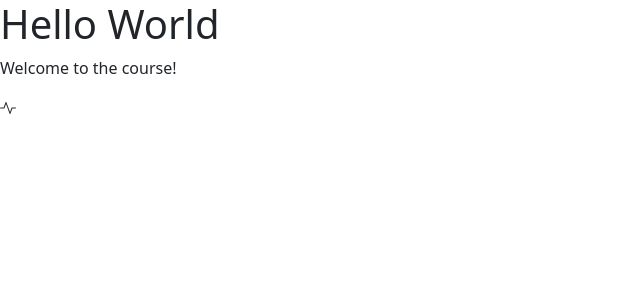
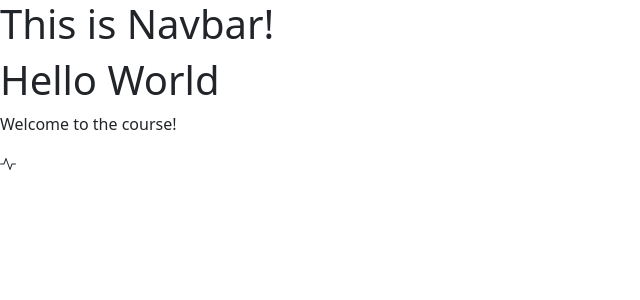
Before and after one commit to SaxenaNikhil/react-shop, a React (Create React App) app: page / in a window 1280 px wide. Shown: the top 300 px of the page, without its empty margins (0-640 px from the left). Built offline with nearby package versions, Linux system fonts and the light colour scheme.

Commit message:
Creating Navbar component

```diff
--- a/src/App.jsx
+++ b/src/App.jsx
@@ -1,6 +1,9 @@
+import Navbar from "./components/Navbar";
+
 export default function App() {
   return (
     <>
+      <Navbar/>
       <h1>Hello World</h1>
       <p>Welcome to the course!</p>
       <i className="bi bi-activity"></i>
--- /dev/null
+++ b/src/components/Navbar.jsx
@@ -0,0 +1,6 @@
+//a function is a component which returns JSX
+export default function Navbar () {
+    return (
+        <h1>This is Navbar!</h1>
+    )
+}
```
